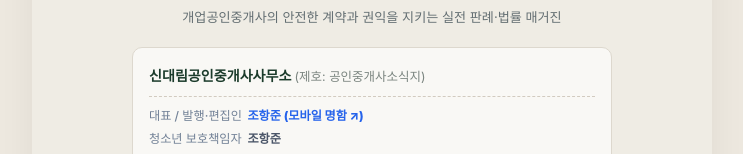
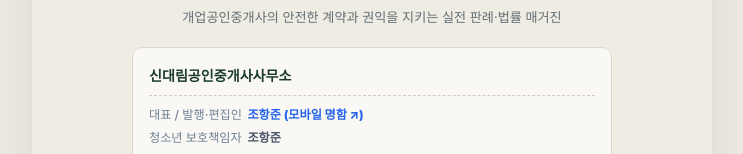
Before and after one commit to no1korealtor/ter-magazine, a plain HTML site: page index.html in a window 1280 px wide. Shown: the part 3905-4059 px from the top of the page, without its empty margins (268-1011 px from the left). Drawn offline with Linux system fonts and the light colour scheme; no server answers; a web font is replaced by a local one.

Commit message:
style: remove duplicate title text in footer imprint

```diff
--- a/index.html
+++ b/index.html
@@ -113,7 +113,7 @@
       <p class="footer-slogan">개업공인중개사의 안전한 계약과 권익을 지키는 실전 판례·법률 매거진</p>
 
       <div class="footer-imprint">
-        <div class="imprint-title">신대림공인중개사사무소 <span class="imprint-sub">(제호: 공인중개사소식지)</span></div>
+        <div class="imprint-title">신대림공인중개사사무소</div>
         <div class="imprint-grid">
           <div><span>대표 / 발행·편집인</span> <a href="https://no1korealtor.github.io/realtor-card/" target="_blank" style="color:#2563eb; font-weight:800; text-decoration:none;">조항준 (모바일 명함 ↗)</a></div>
           <div><span>청소년 보호책임자</span> <strong>조항준</strong></div>
```
